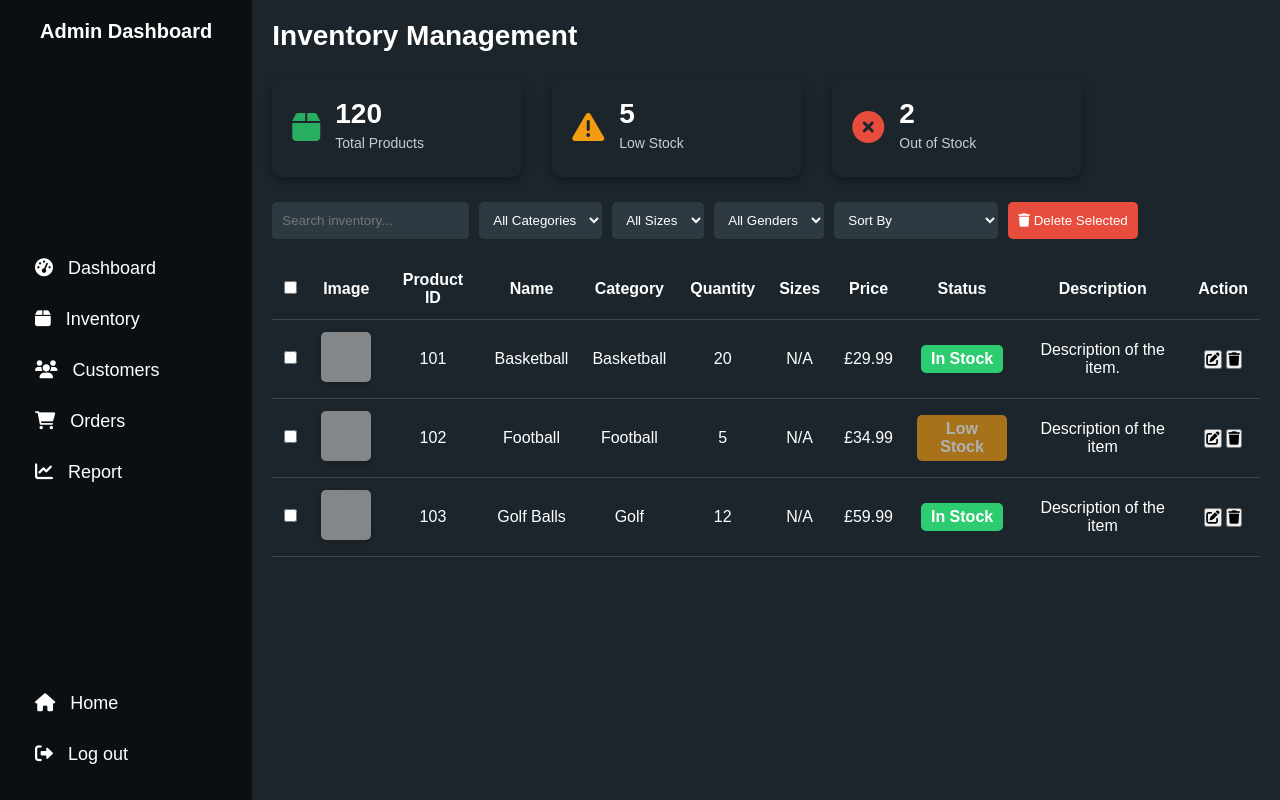
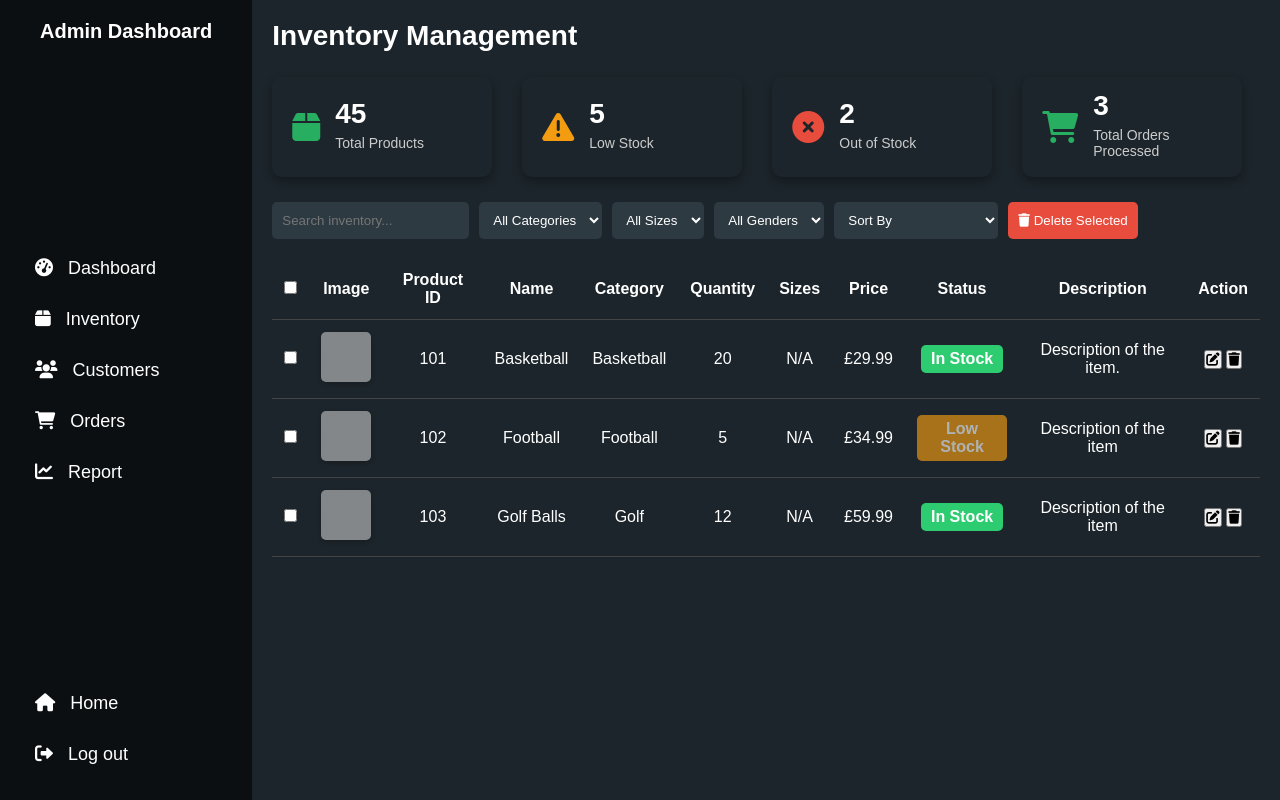
Before and after one commit to SalihGhauri/TeamProject, a PHP site: page /inventory.html in a window 1280 px wide. Run offline with PHP 8.4, Linux system fonts and the light colour scheme.

Commit message:
Changes made to the inventory page

```diff
--- a/CSS/dashboard.css
+++ b/CSS/dashboard.css
@@ -43,7 +43,7 @@
   }
 
   .small-chart {
-    width: 70%;
+    width: 55%;
   }
 
   .centered-chart {
--- a/CSS/inventory.css
+++ b/CSS/inventory.css
@@ -11,7 +11,6 @@
     font-size: 28px;
 }
 
-/* Dashboard Cards */
 .dashboard-cards {
     display: flex;
     justify-content: flex-start;
@@ -20,13 +19,14 @@
     flex-wrap: wrap;
 }
 
+
 .card {
     display: flex;
     align-items: center;
     background-color: #1c252b;
     padding: 20px;
     border-radius: 10px;
-    width: 250px;
+    width: 220px;
     height: 100px;
     color: white;
     text-align: left;
@@ -64,7 +64,7 @@
     color: #ccc;
 }
 
-/* Inventory Controls - Filters */
+
 .inventory-controls {
     display: flex;
     gap: 10px;
@@ -113,7 +113,6 @@ tr:hover {
     background: rgba(255, 255, 255, 0.1);
 }
 
-/* Product Image */
 .product-image {
     width: 50px;
     height: 50px;
@@ -122,7 +121,6 @@ tr:hover {
     box-shadow: 0px 2px 5px rgba(0, 0, 0, 0.2);
 }
 
-/* Stock Status */
 .status {
     padding: 5px 10px;
     border-radius: 5px;
@@ -130,7 +128,6 @@ tr:hover {
     display: inline-block;
 }
 
-/* Status Colors */
 .in-stock {
     background-color: #2ecc71;
     color: white;
--- a/inventory.html
+++ b/inventory.html
@@ -27,19 +27,18 @@
         </div>
     </div>
 
-    <!-- Main Content -->
     <div class="main-content">
         <h1>Inventory Management</h1>
 
-        <!-- Dashboard Cards -->
         <div class="dashboard-cards">
             <div class="card">
                 <i class="fas fa-box"></i>
                 <div class="card-content">
-                    <h2 id="totalProducts">120</h2>
+                    <h2 id="totalProducts">45</h2>
                     <p>Total Products</p>
                 </div>
             </div>
+
             <div class="card warning">
                 <i class="fas fa-exclamation-triangle"></i>
                 <div class="card-content">
@@ -47,6 +46,7 @@
                     <p>Low Stock</p>
                 </div>
             </div>
+
             <div class="card danger">
                 <i class="fas fa-times-circle"></i>
                 <div class="card-content">
@@ -54,13 +54,20 @@
                     <p>Out of Stock</p>
                 </div>
             </div>
+
+            <div class="card">
+                <i class="fas fa-shopping-cart"></i>
+                <div class="card-content">
+                    <h2 id="totalOrders">3</h2>
+                    <p>Total Orders Processed</p>
+                </div>
+            </div>
         </div>
 
-        <!-- Search & Bulk Actions -->
+
         <div class="inventory-controls">
             <input type="text" id="searchBar" placeholder="Search inventory...">
 
-            <!-- Category Filter -->
             <select id="categoryFilter">
                 <option value="">All Categories</option>
                 <option value="Basketball">Basketball</option>
@@ -70,7 +77,6 @@
                 <option value="Golf">Golf</option>
             </select>
 
-            <!-- Size Filter -->
             <select id="sizeFilter">
                 <option value="">All Sizes</option>
                 <option value="XS">XS</option>
@@ -80,14 +86,12 @@
                 <option value="XL">XL</option>
             </select>
 
-            <!-- Gender Filter -->
             <select id="genderFilter">
                 <option value="">All Genders</option>
-                <option value="Male">Male</option>
-                <option value="Female">Female</option>
+                <option value="Men">Male</option>
+                <option value="Women">Female</option>
             </select>
 
-            <!-- Sort By -->
             <select id="sortBy">
                 <option value="">Sort By</option>
                 <option value="price-low-high">Price Low to High</option>
```
Also changed, not shown: JAVASCRIPT/dashboard.js (+14 -1 lines).
